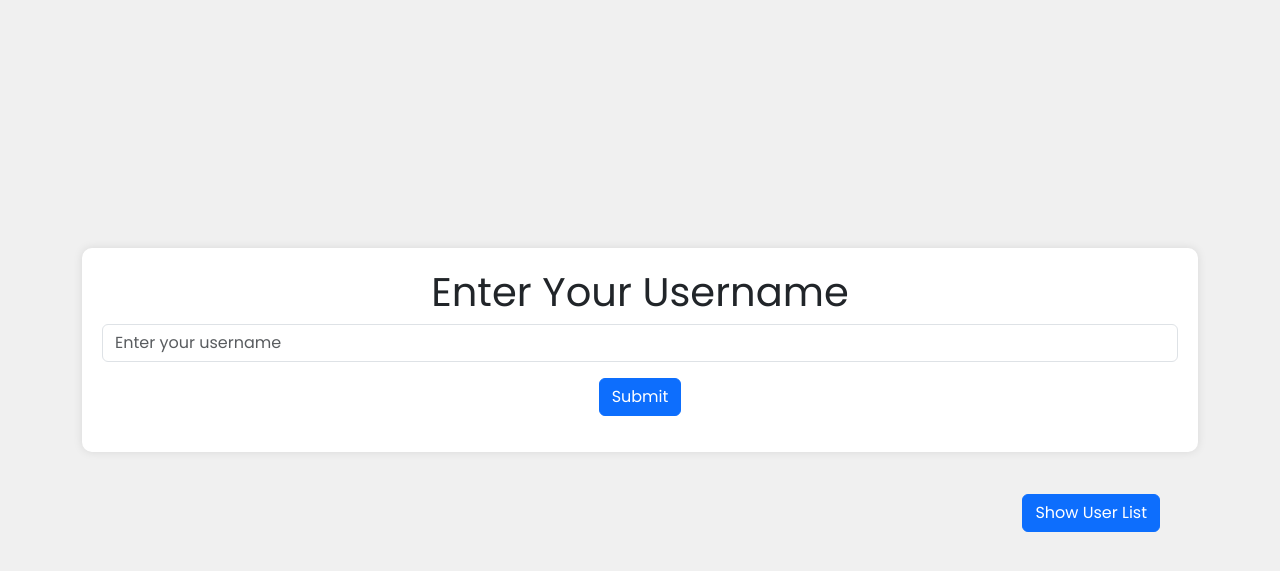
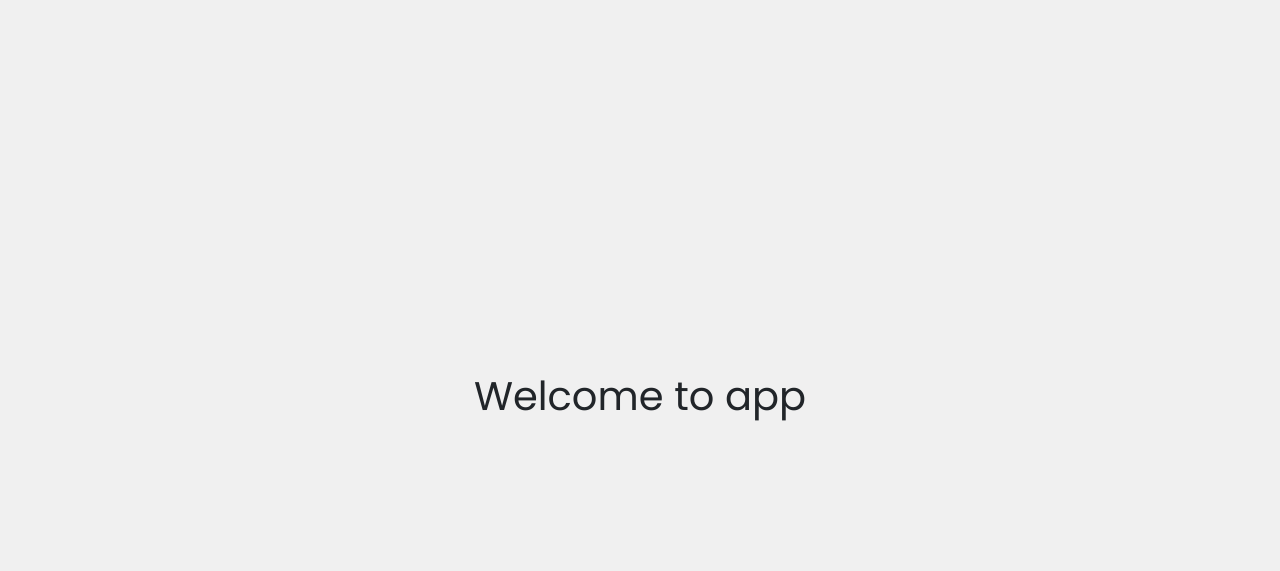
Before and after one commit to shivam-futureapp/frontend-py, a Flask app: page / in a window 1280 px wide. Shown: the top 571 px of the page. Run offline with Flask 3, Linux system fonts and the light colour scheme; some libraries are stand-ins or nearby versions.

Commit message:
Update index.html

```diff
--- a/templates/index.html
+++ b/templates/index.html
@@ -60,83 +60,11 @@
 </head>
 
 <body>
-    <div id="container" class="container">
-        <div id="usernameForm" class="animate__animated animate__fadeInDown">
-            <h1>Enter Your Username</h1>
-            <form id="form">
-                <div class="mb-3"> <input type="text" id="usernameInput" class="form-control"
-                        placeholder="Enter your username">
-                </div>
-                <button type="submit" class="btn btn-primary">Submit</button>
-            </form>
-            <div id="message" class="mt-3"></div>
-        </div>
-
-        <button id="showUserListBtn" class="btn btn-primary">Show User List</button>
-
-        <div id="userList" class="animate__animated animate__fadeInUp">
-            <h1>User List</h1>
-            <div class="table-responsive">
-                <table id="usersTable" class="table table-striped table-bordered">
-                    <thead>
-                        <tr>
-                            <th>ID</th>
-                            <th>Username</th>
-                        </tr>
-                    </thead>
-                    <tbody id="usersBody">
-                    </tbody>
-                </table>
-            </div>
-        </div>
-    </div>
+            <h1>Welcome to app</h1>
 
     <script src="https://code.jquery.com/jquery-3.6.0.min.js"></script>
     <script src="https://cdn.jsdelivr.net/npm/bootstrap@5.3.0-alpha1/dist/js/bootstrap.bundle.min.js"></script>
     <script src="https://cdnjs.cloudflare.com/ajax/libs/animate.css/4.1.1/animate.min.js"></script>
-    <script>
-        document.getElementById('usernameForm').addEventListener('submit', async (event) => {
-            event.preventDefault();
-
-            const username = document.getElementById('usernameInput').value;
-
-            const response = await fetch('http://localhost:83/api/user', {
-                method: 'POST',
-                headers: {
-                    'Content-Type': 'application/json'
-                },
-                body: JSON.stringify({ username })
-            });
-
-            const data = await response.json();
-            document.getElementById('message').innerText = data.message;
-        });
-
-            $('#showUserListBtn').click(function () {
-                getUsers();
-            });
-
-            async function getUsers() {
-                const response = await fetch('http://192.168.1.14:83/api/users');
-                const users = await response.json();
-
-                $('#usersBody').empty();
-
-                users.forEach(user => {
-                    $('#usersBody').append(`
-                <tr>
-                    <td>${user.id}</td>
-                    <td>${user.username}</td>
-                </tr>
-            `);
-                });
-
-                $('#userList').show(); // Show user list when fetched
-            }
-
-            // Initial call to fetch and display user list
-            // getUsers(); // Commented out to load user list only when the button is click
-    </script>
 </body>
 
 </html>
```
